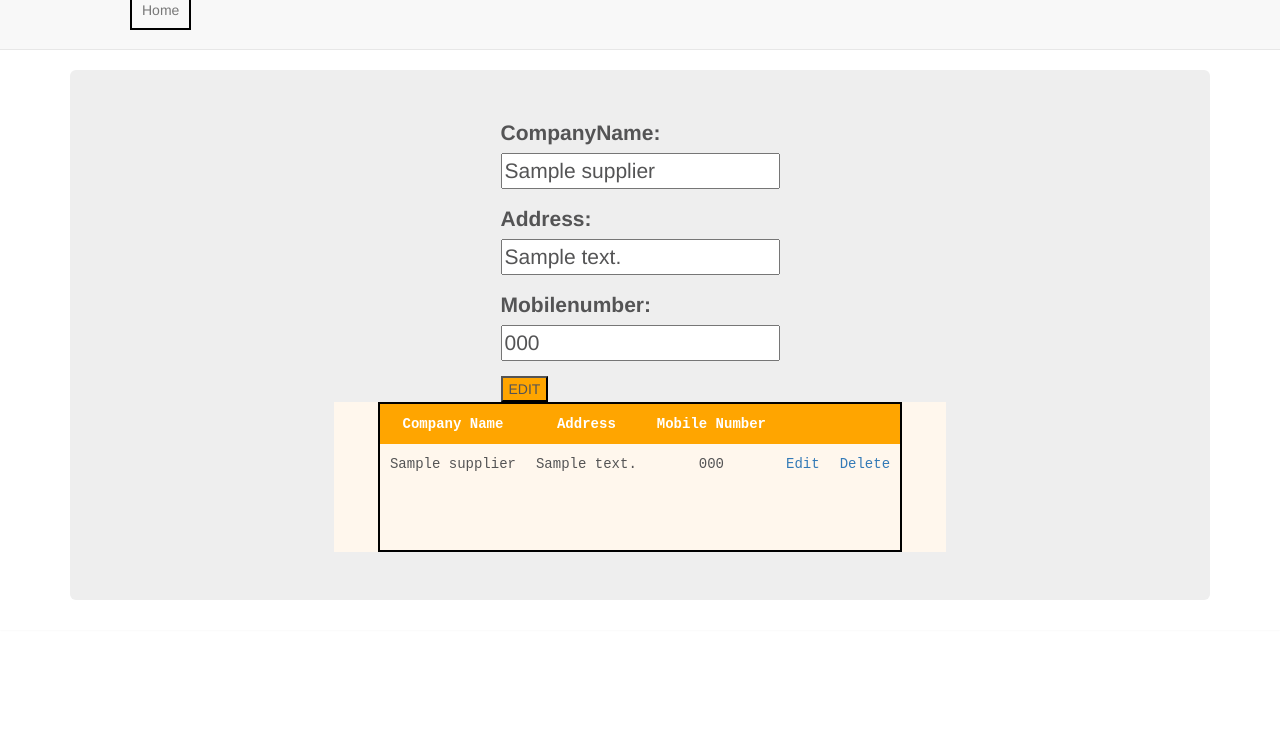
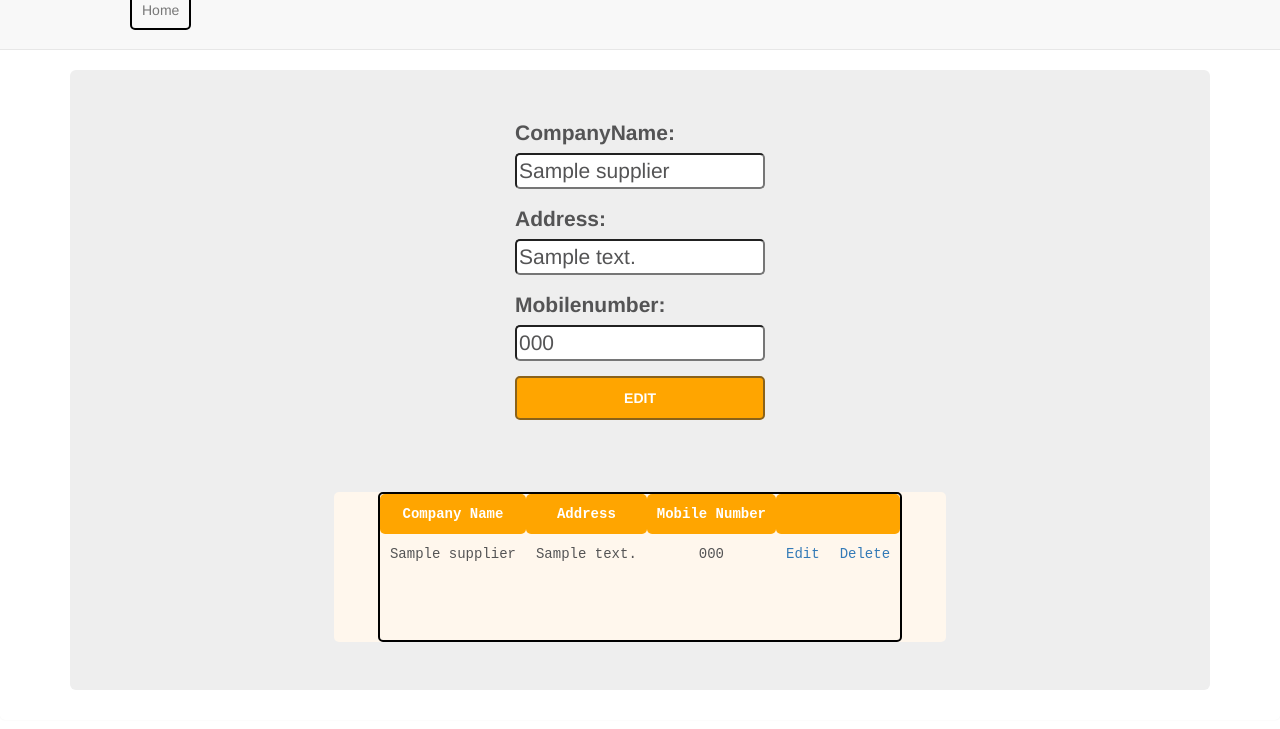
Before and after one commit to RusselHarveyMercadoIV/StockInventory_room2, a Django app: page /supplier/updateSupplier/1 in a window 1280 px wide. Shown: the top 729 px of the page. Run offline with Django 4.2, Linux system fonts and the light colour scheme; tables that the repository leaves empty hold one stand-in row (values such as "Sample post"); some libraries are stand-ins or nearby versions.

Commit message:
re_design and fixes

```diff
--- a/StockInventory/salesrecord/forms.py
+++ b/StockInventory/salesrecord/forms.py
@@ -2,8 +2,13 @@ from django.forms import ModelForm, NumberInput
 from django import forms
 from registration.models import Sales
 
+from registration.models import Customer, Employee, Product
+
 
 class SalesForm(ModelForm):
+    cUser_ID = forms.ModelChoiceField(queryset = Customer.objects.only('user_ID'),label = "Customer")
+    eUser_ID = forms.ModelChoiceField(queryset = Employee.objects.only('user_ID'),label = "Employee")
+    product_ID = forms.ModelChoiceField(queryset = Product.objects.only('product_ID'),label = "Product")
     dateOfSale = forms.DateField(widget=NumberInput(attrs={'type': 'date'}))
     class Meta:
         model = Sales
--- a/StockInventory/static/css/styles.css
+++ b/StockInventory/static/css/styles.css
@@ -1,5 +1,6 @@
 *{
     box-sizing: border-box;
+    border-radius: 5px;
 }
 
 .navbar-link{
@@ -22,7 +23,7 @@
     text-align: center;
 }
 
-a:hover{
+l1 a:hover{
     color:orange;
 }
 
@@ -50,6 +51,15 @@ td, th{
 
 .button{
     background-color: orange;
+    font-weight: 900;
+    color: #fff;
+    padding: 10px;
+    border: 2px solid #8a621a;
+    transition: background-color 0.7s;
+}
+
+.button:hover{
+    background-color: #ffbd44;
 }
 
 h4{
@@ -87,11 +97,13 @@ h4{
 }
 
 .forms *{
-    display: block;
+    width: 250px;
 }
 
-.supplyContainer{
+.supplyContainer, .userhomeContainer{
     display: flex;
+    justify-content: space-between;
+    height: 620px;
 }
 
 body {
--- a/StockInventory/template/registration/user_home.html
+++ b/StockInventory/template/registration/user_home.html
@@ -11,7 +11,7 @@
 
 {% block body_block %}
 
-<div class = "jumbotron">
+<div class = "jumbotron userhomeContainer">
     <div class = "greetings">
         <h3>Hello, <em class = "user_name">{{request.session.username}}</em></h3>
     </div>
--- a/StockInventory/template/salesrecord/sales_record.html
+++ b/StockInventory/template/salesrecord/sales_record.html
@@ -11,9 +11,10 @@
         <form method="post">
             <div class = "forms">
                 {{form.as_p}}
+                {% csrf_token %}
+            <input type="submit" value="Add Record" class = "button">
             </div>
-            {% csrf_token %}
-            <input type="submit" value="Add Record">
+
         </form>
     </div>
 {% endblock %}
```
Also changed, not shown: StockInventory/template/registration/editProfile.html (+6 -3 lines).
